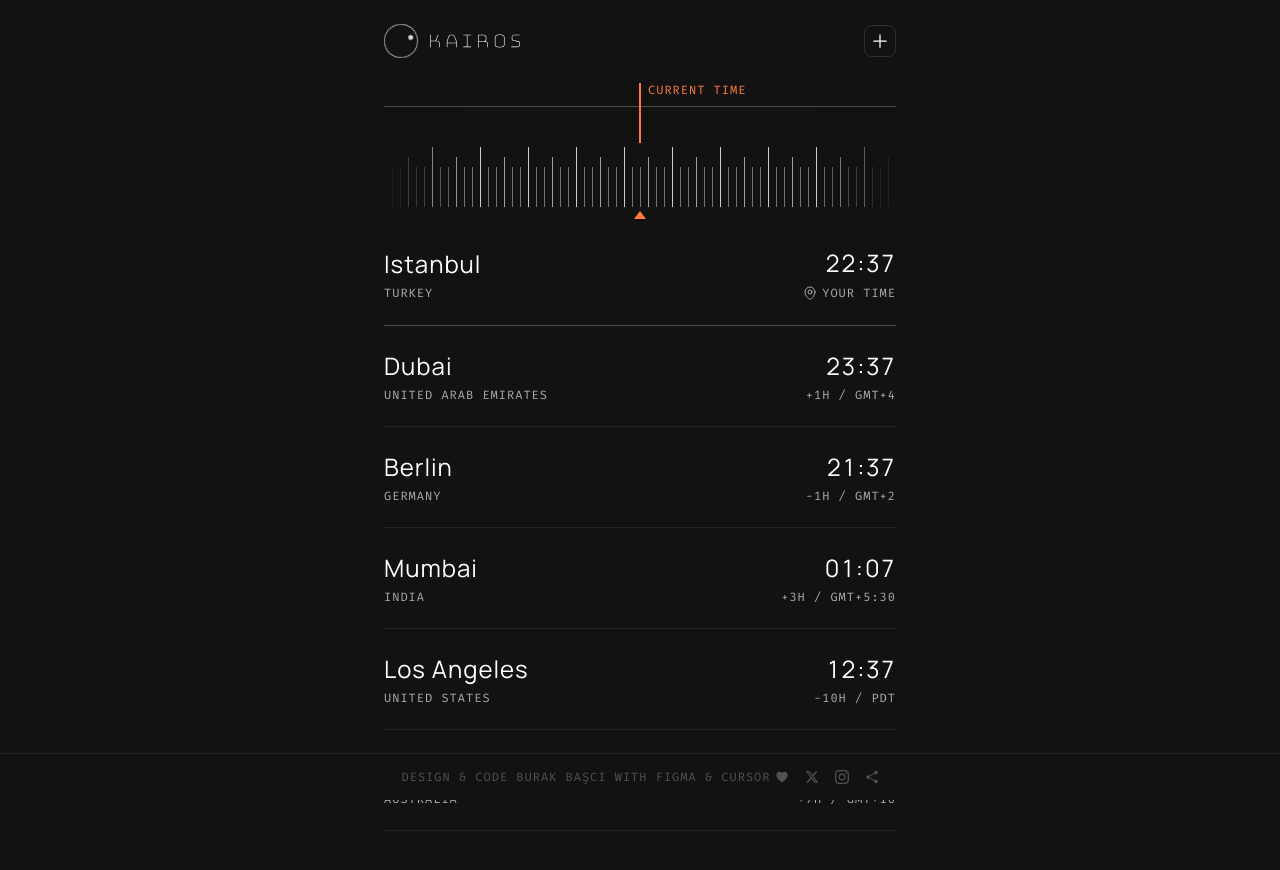
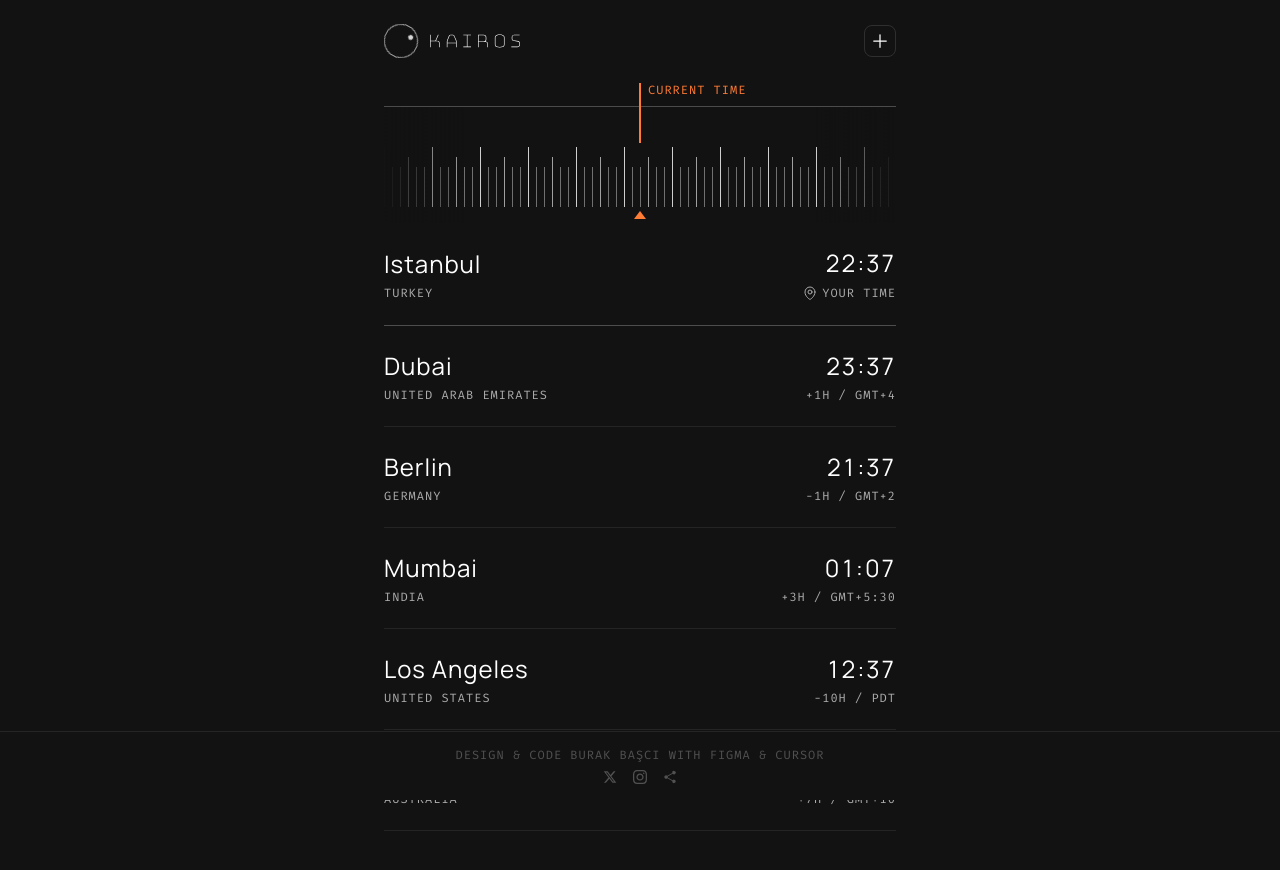
Before and after one commit to morphine-cake/timezone-app, a Next.js app: page / in a window 1280 px wide. Shown: the top 870 px of the page. Built offline with nearby package versions, Linux system fonts and the light colour scheme.

Commit message:
Update footer layout: remove heart icon, separate credits and social links into two lines

```diff
--- a/app/components/Footer.tsx
+++ b/app/components/Footer.tsx
@@ -1,4 +1,4 @@
-import { HeartIcon, ShareIcon } from "@heroicons/react/24/solid";
+import { ShareIcon } from "@heroicons/react/24/solid";
 
 interface FooterProps {
   className?: string;
@@ -41,18 +41,16 @@ export function Footer({ className = "", style = {} }: FooterProps) {
           padding: "0 24px",
         }}
       >
-        {/* Credits Text & Icons in One Line */}
+        {/* Credits Text */}
         <div
-          className="footer-content-row"
+          className="credits-line"
           style={{
             display: "flex",
             justifyContent: "center",
             alignItems: "center",
-            gap: "16px",
-            flexWrap: "wrap",
+            marginBottom: "8px",
           }}
         >
-          {/* Credits Text */}
           <div
             className="credits-text"
             style={{
@@ -64,20 +62,23 @@ export function Footer({ className = "", style = {} }: FooterProps) {
               lineHeight: "normal",
               letterSpacing: "1px",
               textTransform: "uppercase",
-              display: "flex",
-              alignItems: "center",
-              gap: "4px",
+              textAlign: "center",
             }}
           >
             Design & Code Burak Başcı with Figma & Cursor
-            <HeartIcon
-              style={{
-                width: "14px",
-                height: "14px",
-                color: "#515151",
-              }}
-            />
           </div>
+        </div>
+
+        {/* Social Links & Share Button */}
+        <div
+          className="social-links-line"
+          style={{
+            display: "flex",
+            justifyContent: "center",
+            alignItems: "center",
+            gap: "16px",
+          }}
+        >
           {/* Twitter Link */}
           <a
             href="https://x.com/burak_basci"
```
